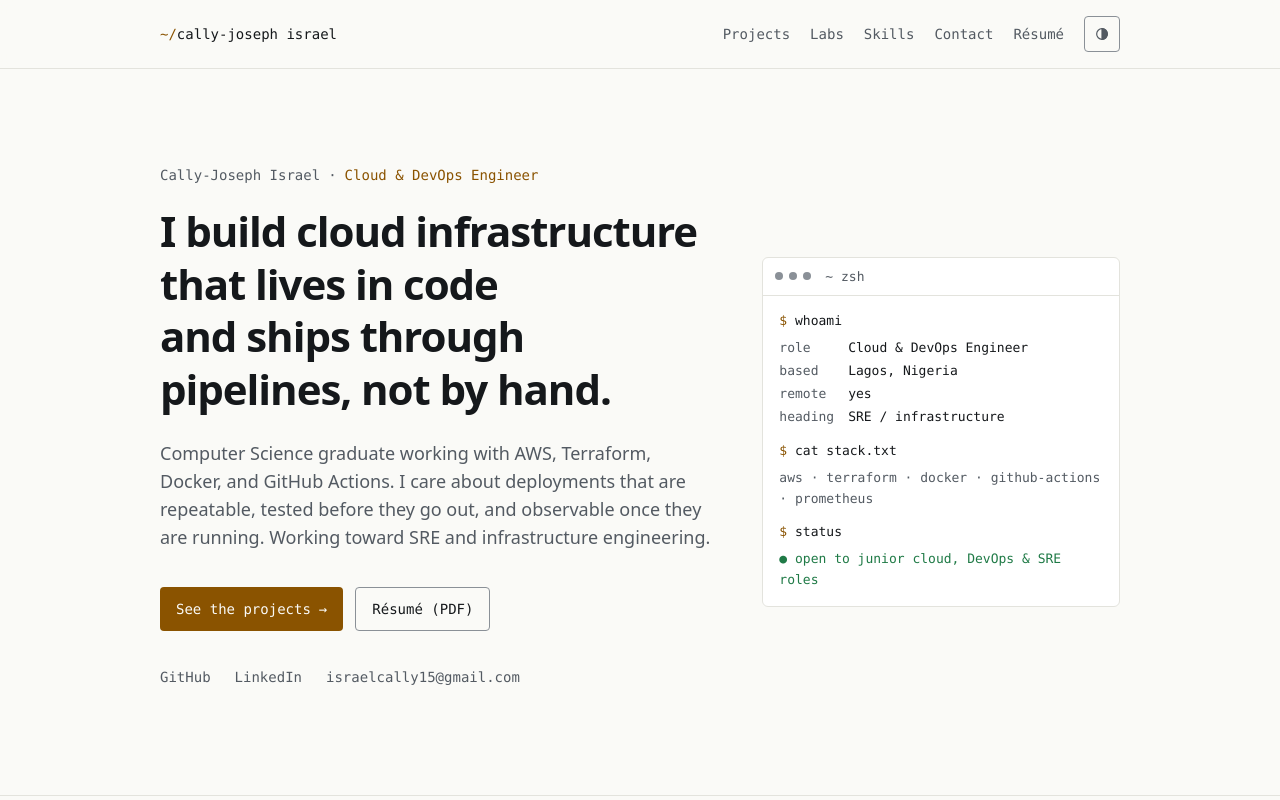
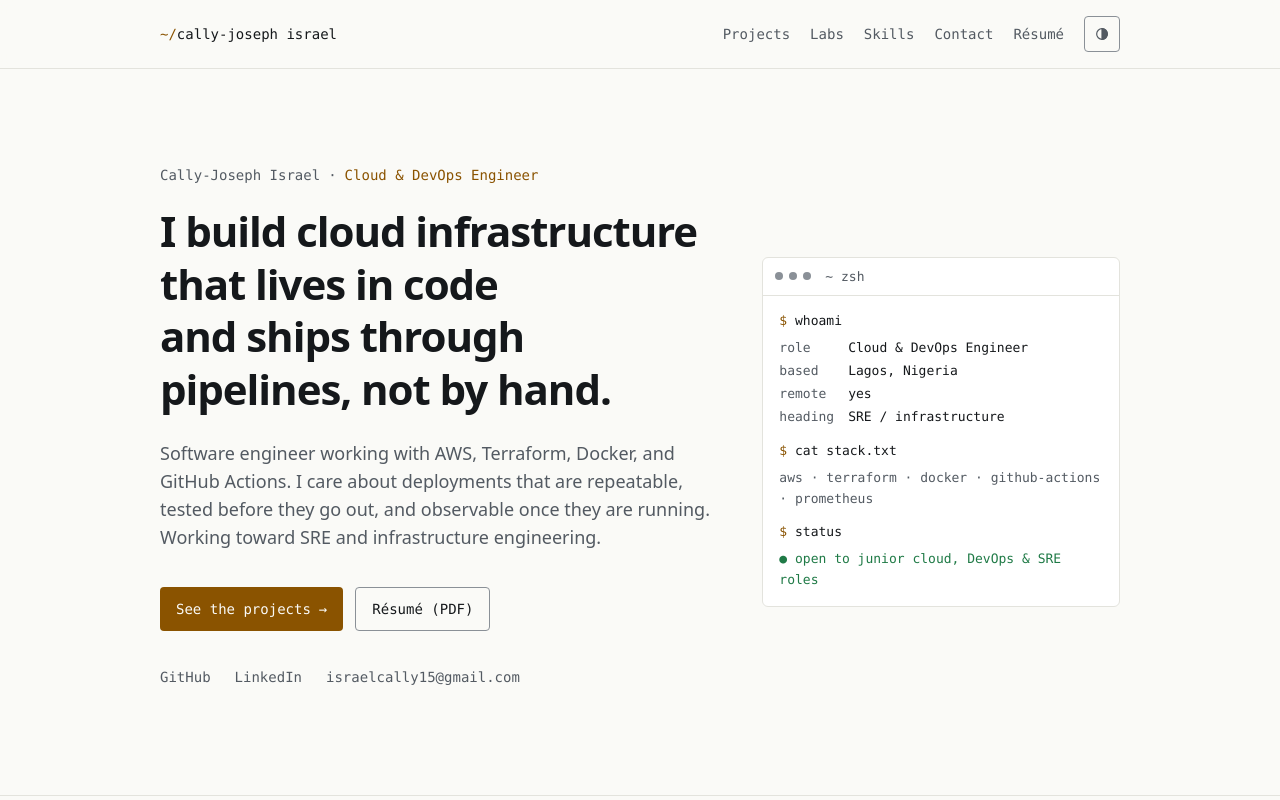
Before and after one commit to Ca15y/Ca15y.github.io, an Astro site: page / in a window 1280 px wide. Shown: the top 800 px of the page. Built offline with nearby package versions, Linux system fonts and the light colour scheme; Astro itself is replaced by a stand-in of ours; a web font is replaced by a local one.

Commit message:
content: describe myself as a software engineer in the hero
Co-Authored-By: Claude Opus 5.5 <noreply@anthropic.com>

```diff
--- a/src/pages/index.astro
+++ b/src/pages/index.astro
@@ -39,9 +39,9 @@ const btnBase =
           I build cloud infrastructure that lives in code and ships through pipelines, not by hand.
         </h1>
         <p class="mt-6 max-w-[65ch] text-lg text-muted">
-          Computer Science graduate working with AWS, Terraform, Docker, and GitHub Actions. I care
-          about deployments that are repeatable, tested before they go out, and observable once they
-          are running. Working toward SRE and infrastructure engineering.
+          Software engineer working with AWS, Terraform, Docker, and GitHub Actions. I care about
+          deployments that are repeatable, tested before they go out, and observable once they are
+          running. Working toward SRE and infrastructure engineering.
         </p>
         <div class="mt-9 flex flex-wrap gap-3">
           <a
```
